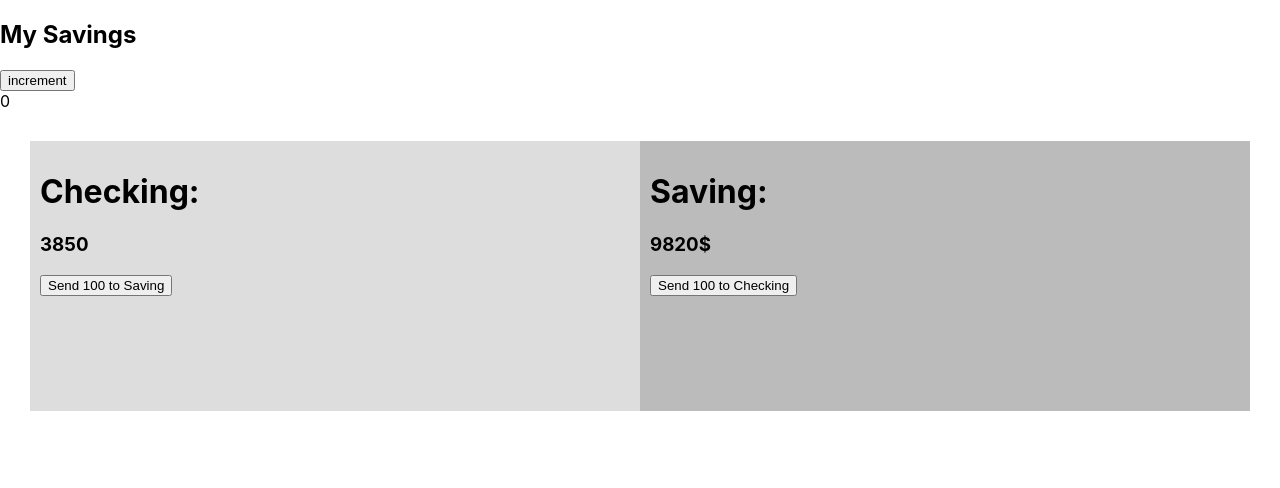
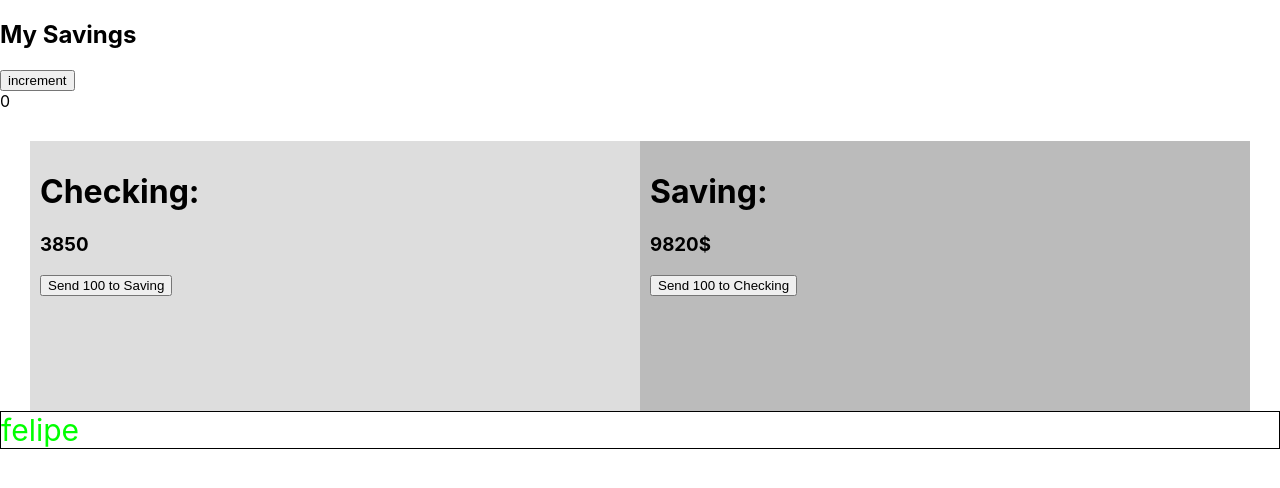
Before and after one commit to felipe-muner/nextjs-jest-tests, a Next.js app: page / in a window 1280 px wide. Shown: the top 488 px of the page. Built offline with nearby package versions, Linux system fonts and the light colour scheme.

Commit message:
playing with snapshop in css

```diff
--- a/constants/superheros.js
+++ b/constants/superheros.js
@@ -1 +1 @@
-export const SUPERHEROES = ["Bat2man", "superman", "deadpool", "wolverine"];
+export const SUPERHEROES = ["Batman", "superman", "deadpool", "wolverine"];
--- a/pages/index.js
+++ b/pages/index.js
@@ -46,6 +46,11 @@ export default function Home() {
           </div>
         </div>
       </div>
+      <div
+        style={{ fontSize: "30px", color: "#0f0", border: "1px solid black" }}
+      >
+        felipe
+      </div>
     </>
   );
 }
```
Also changed, not shown: 2 other files (tests, documents, lock files or other folders).
